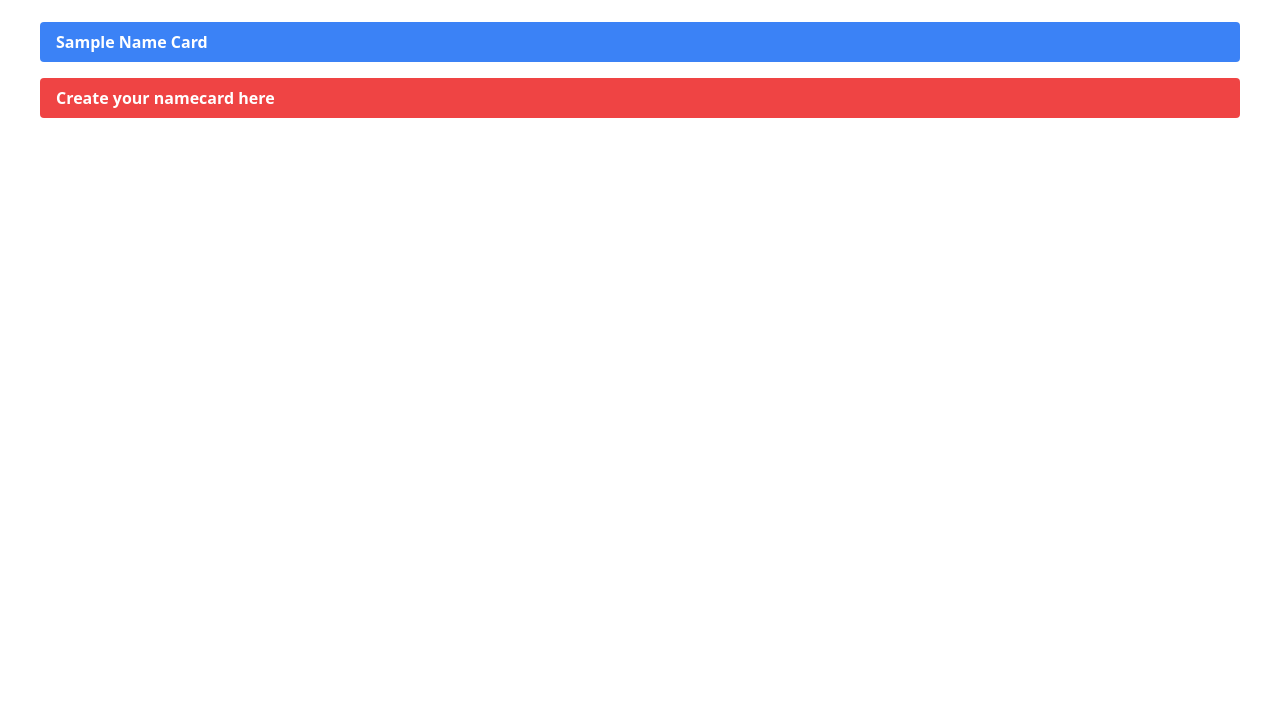
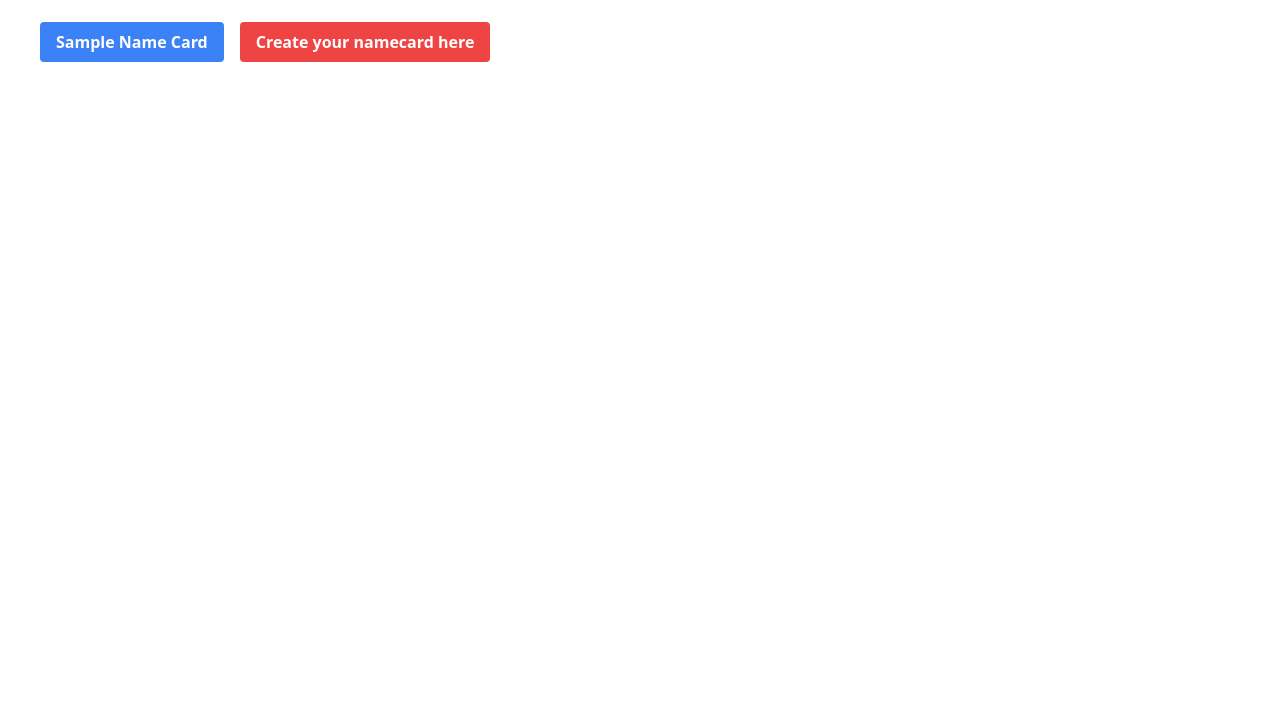
Before and after one commit to cldoff18294/cldoff18294.github.io, a plain HTML site: page index.html in a window 1280 px wide. Shown: the part 94-800 px from the top of the page. Drawn offline with nearby package versions, Linux system fonts and the light colour scheme.

Commit message:
Update index.html

```diff
--- a/index.html
+++ b/index.html
@@ -2,6 +2,7 @@
 <html lang="en">
 <head>
     <meta charset="UTF-8">
+    <meta name="viewport" content="width=device-width, initial-scale=1.0">
     <title>My Website</title>
     <!-- Link to the TailwindCSS CDN -->
     <link href="https://cdn.jsdelivr.net/npm/tailwindcss@2.2.17/dist/tailwind.min.css" rel="stylesheet">
@@ -9,7 +10,7 @@
 <body class="p-10">
     <h1 class="text-3xl mb-10">Welcome to my website!</h1>
 
-    <div class="flex flex-col space-y-4">
+    <div class="flex flex-col space-y-4 md:flex-row md:space-x-4 md:space-y-0">
         <!-- Button linking to page1.html -->
         <a href="./SampleContact" class="bg-blue-500 hover:bg-blue-700 text-white font-bold py-2 px-4 rounded">
             Sample Name Card
```
